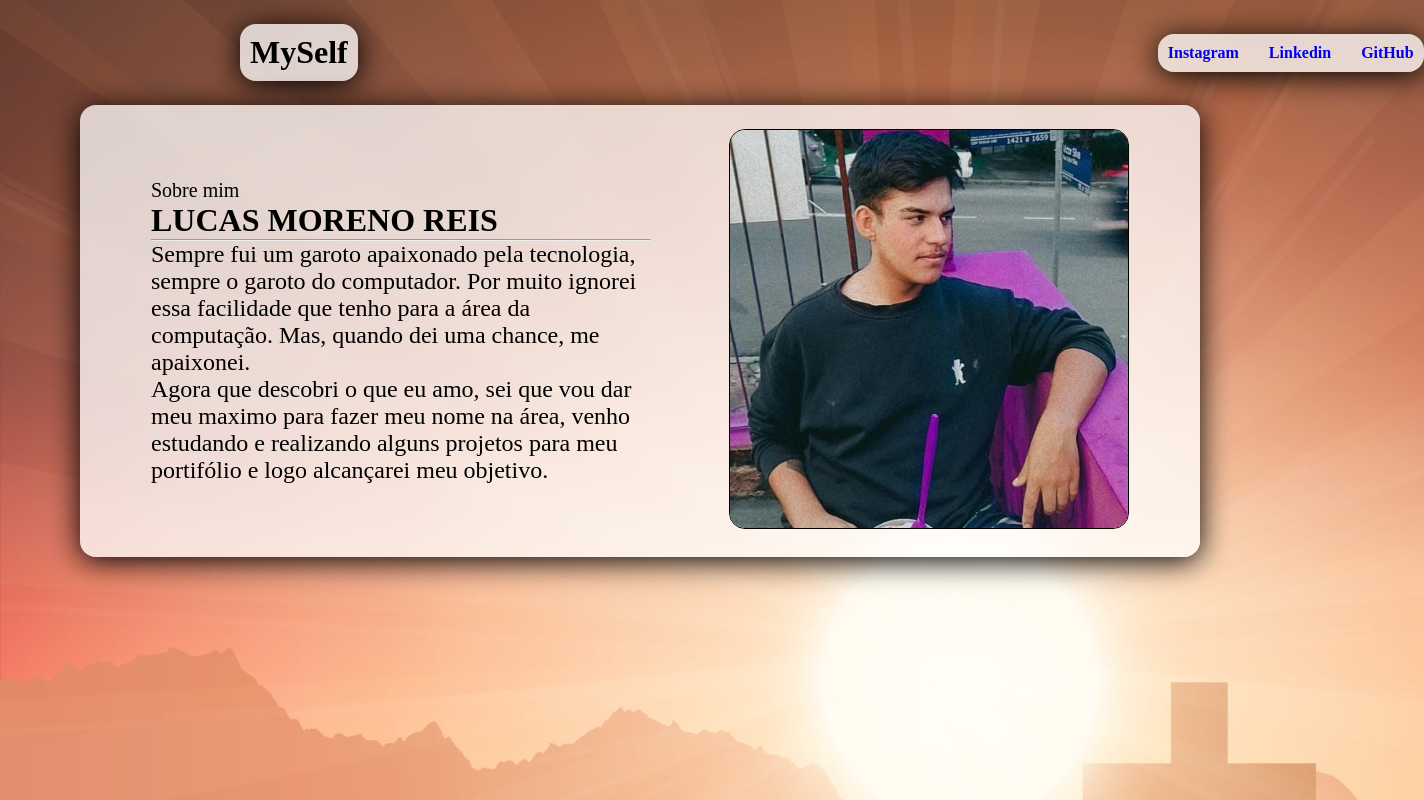
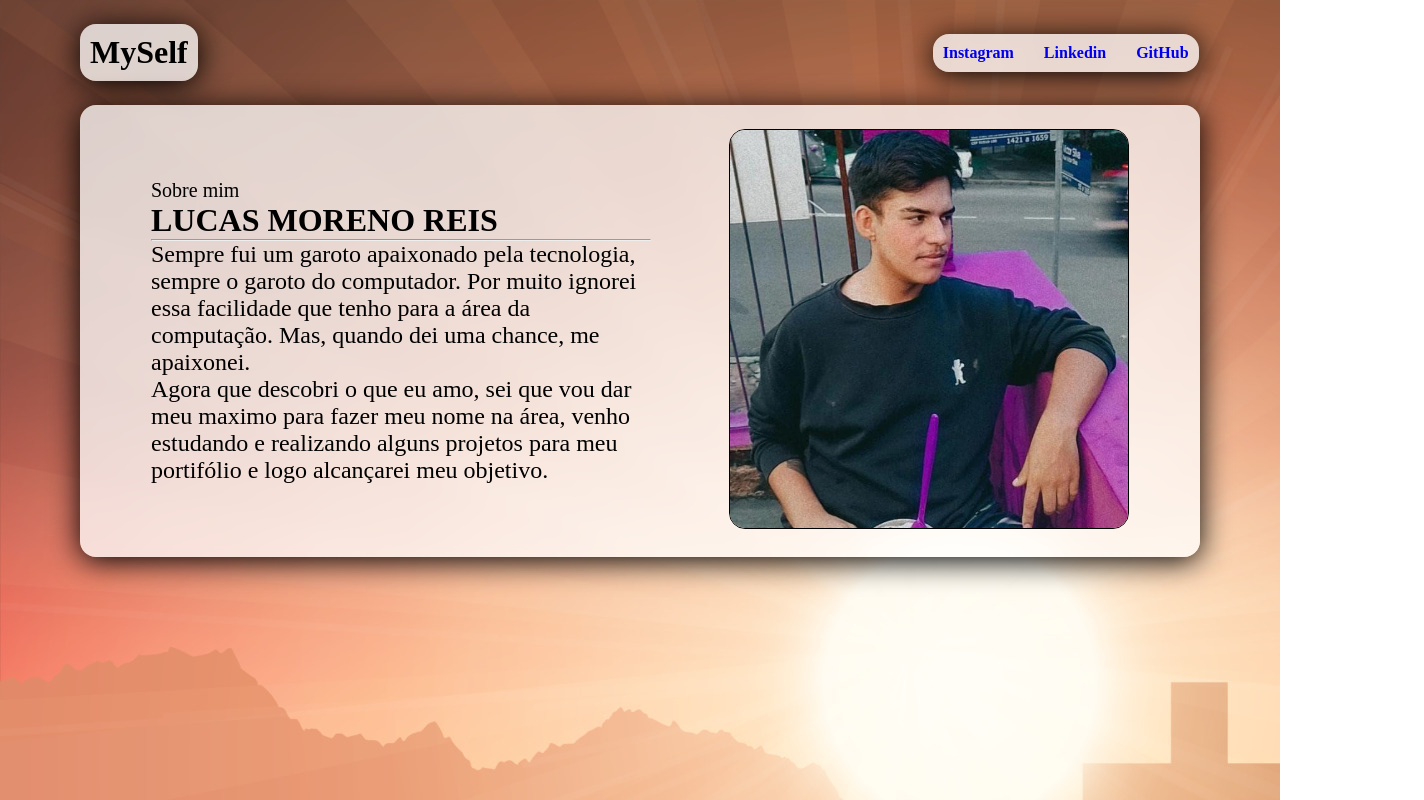
Before and after one commit to L0n4rt/1st-project, a plain HTML site: page index.html in a window 1280 px wide. Shown: the whole page, 1424 px wide, since content can reach past the window. Drawn offline with Linux system fonts and the light colour scheme.

Commit message:
add corrected css

```diff
--- a/style.css
+++ b/style.css
@@ -20,13 +20,15 @@ ul {
 nav {
     max-width: 1120px;
     margin: auto;
-    padding: 24px 160px;
+    padding: 24px 0px;
     display: flex;
     flex-direction: row;
-    justify-content: space-between;
-    align-items: center;
-    gap: 800px;
+    justify-content:space-between;
+    align-items:center;
+    gap: 735px;
+
     color: black;
+
 }
 
 .logo {
```
